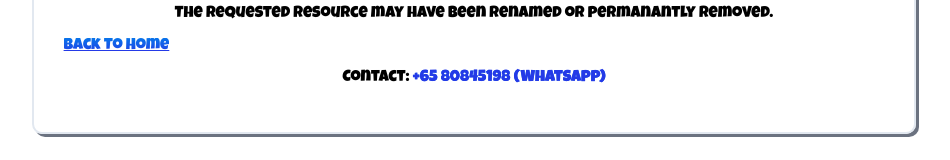
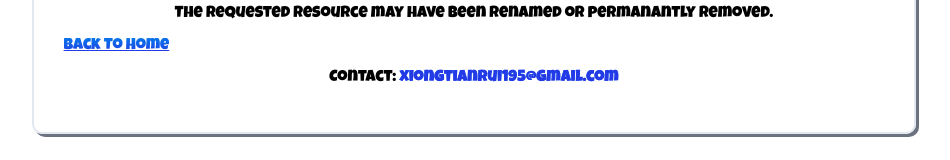
Before and after one commit to Ihavenochoised/HackHoot, a website: page public/pages/404/index.html in a window 1280 px wide. Shown: the part 327-487 px from the top of the page, without its empty margins (166-1116 px from the left). Drawn offline with Linux system fonts and the light colour scheme.

Commit message:
Remove personal information

```diff
--- a/public/pages/404/index.html
+++ b/public/pages/404/index.html
@@ -32,7 +32,7 @@
             <h2><span>We're Sorry!</span></h2>
             <p>The requested resource may have been renamed or permanantly removed. </p>
             <a href="/" class="underline"><span>Back To Home</span></a>
-			<p>Contact: <span class="underline"><a href="https://wa.me/6580845198">+65 80845198 (WhatsApp)</a></span></p>
+			<p>Contact: <span class="underline"><a href="mailto:xiongtianrui195@gmail.com">xiongtianrui195@gmail.com</a></span></p>
 		</div>
 	</body>
 </html>
```
Also changed, not shown: public/pages/503/index.html (+1 -1 lines).
